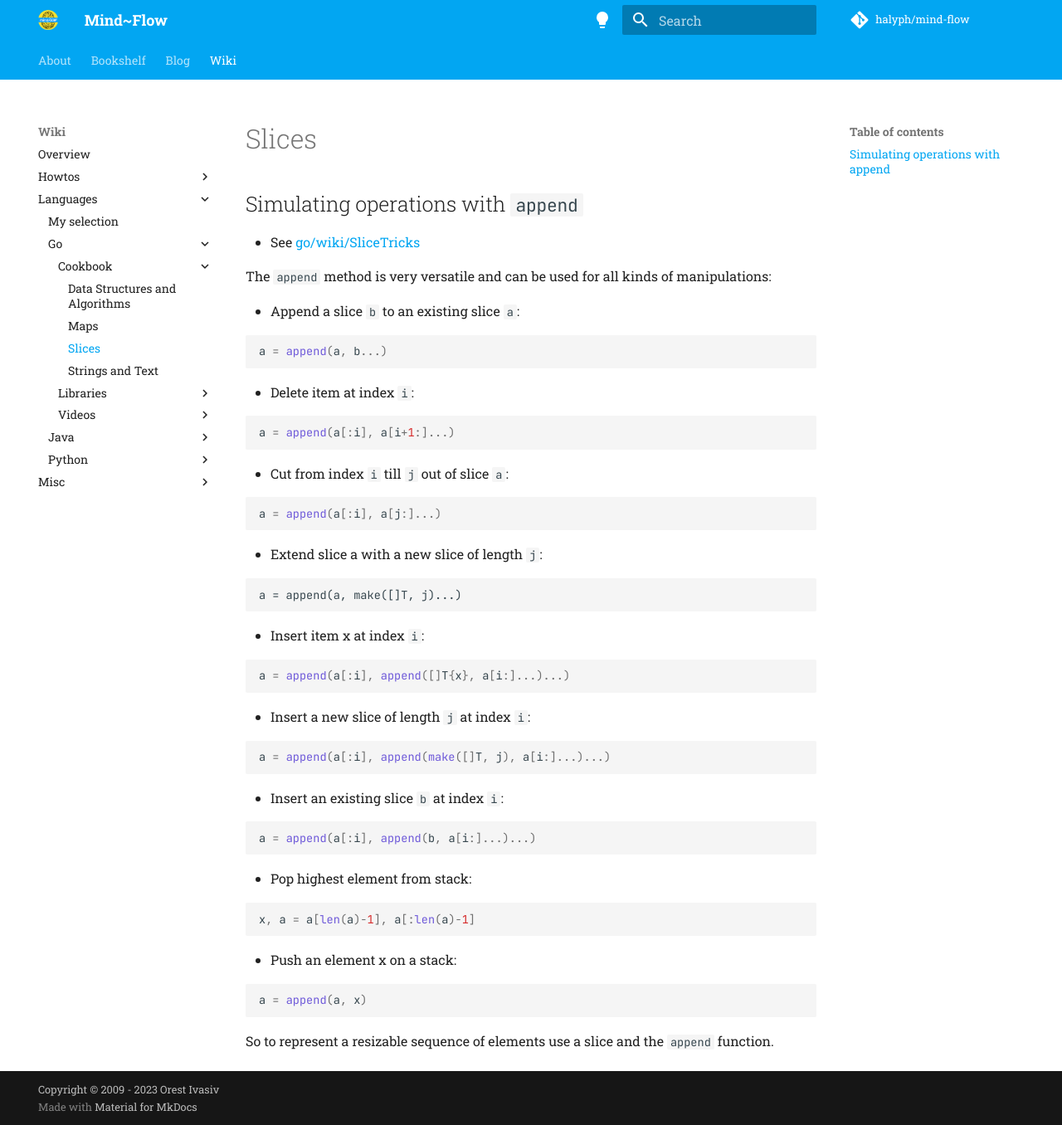
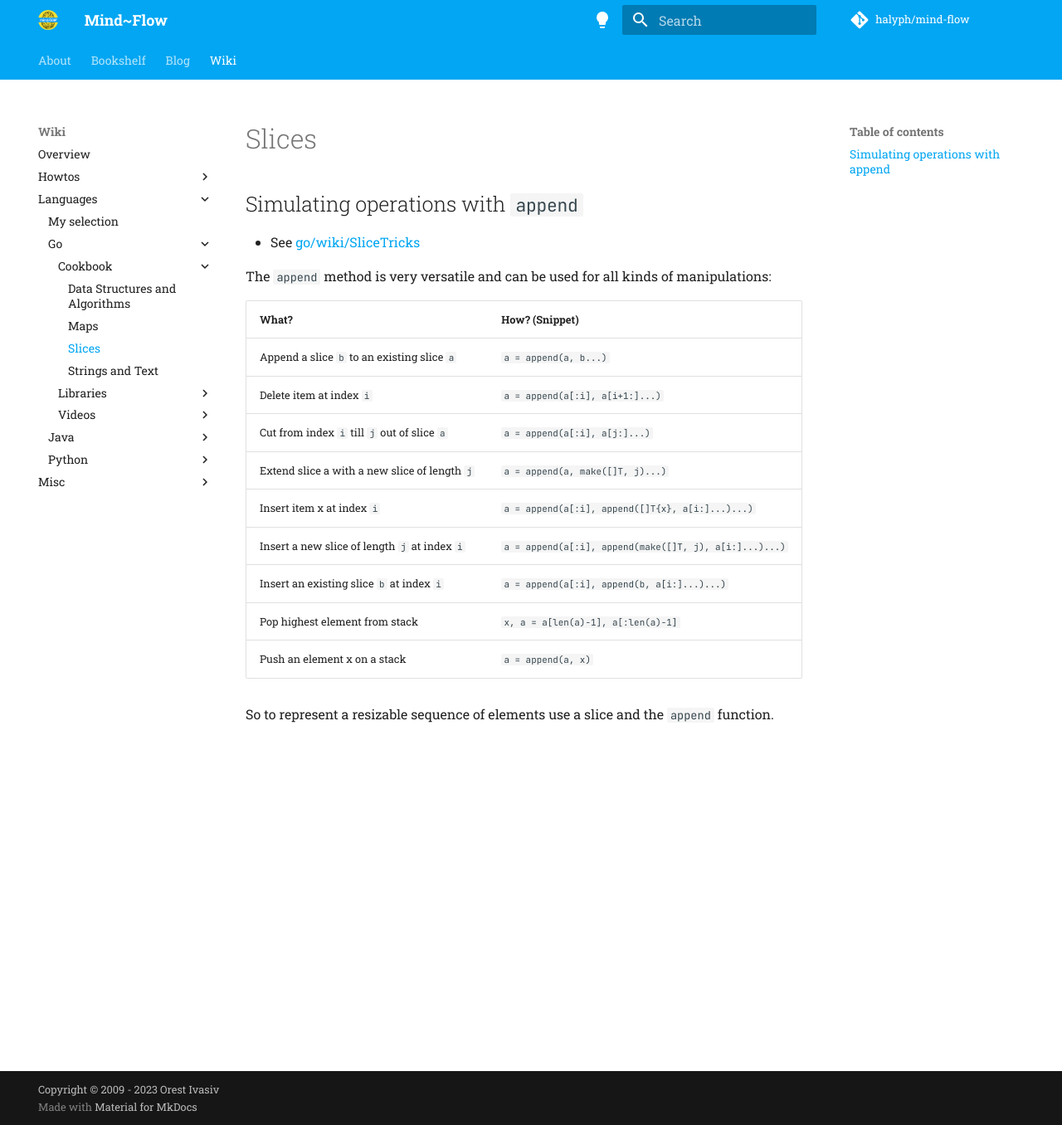
Before and after one commit to halyph/mind-flow, an MkDocs documentation site: the page built from docs/wiki/languages/Go/Cookbook/slice.md, in a window 1280 px wide and 1356 px high. Shown: the whole window at 83% size. Built offline with MkDocs 1.6.1 and Material for MkDocs 9.7.7, drawn with Linux system fonts in a browser that asks for light colours; comment, search, counter and statistics services are not loaded.

Commit message:
Updated go slicea

````diff
--- a/docs/wiki/languages/Go/Cookbook/slice.md
+++ b/docs/wiki/languages/Go/Cookbook/slice.md
@@ -6,58 +6,16 @@
 
 The `append` method is very versatile and can be used for all kinds of manipulations:
 
-- Append a slice `b` to an existing slice `a`:
-
-```go
-a = append(a, b...)
-```
-
-- Delete item at index `i`:
-
-```go
-a = append(a[:i], a[i+1:]...)
-```
-
-- Cut from index `i` till `j` out of slice `a`:
-
-```go
-a = append(a[:i], a[j:]...)
-```
-
-- Extend slice a with a new slice of length `j`:
-
-```
-a = append(a, make([]T, j)...)
-```
-
-- Insert item x at index `i`:
-
-```go
-a = append(a[:i], append([]T{x}, a[i:]...)...)
-```
-
-- Insert a new slice of length `j` at index `i`:
-
-```go
-a = append(a[:i], append(make([]T, j), a[i:]...)...)
-```
-
-- Insert an existing slice `b` at index `i`:
-
-```go
-a = append(a[:i], append(b, a[i:]...)...)
-```
-
-- Pop highest element from stack:
-
-```go
-x, a = a[len(a)-1], a[:len(a)-1]
-```
-
-- Push an element x on a stack:
-
-```go
-a = append(a, x)
-```
+| What?      | How? (Snippet)                          |
+| ----------- | ------------------------------------ |
+| Append a slice `b` to an existing slice `a` | `a = append(a, b...)` |
+| Delete item at index `i`| `a = append(a[:i], a[i+1:]...)` |
+| Cut from index `i` till `j` out of slice `a` | `a = append(a[:i], a[j:]...)` |
+| Extend slice a with a new slice of length `j` | `a = append(a, make([]T, j)...)` |
+| Insert item x at index `i` | `a = append(a[:i], append([]T{x}, a[i:]...)...)` |
+| Insert a new slice of length `j` at index `i` | `a = append(a[:i], append(make([]T, j), a[i:]...)...)` |
+| Insert an existing slice `b` at index `i` | `a = append(a[:i], append(b, a[i:]...)...)` |
+| Pop highest element from stack | `x, a = a[len(a)-1], a[:len(a)-1]`|
+| Push an element x on a stack | `a = append(a, x)`|
 
 So to represent a resizable sequence of elements use a slice and the `append` function.
````
